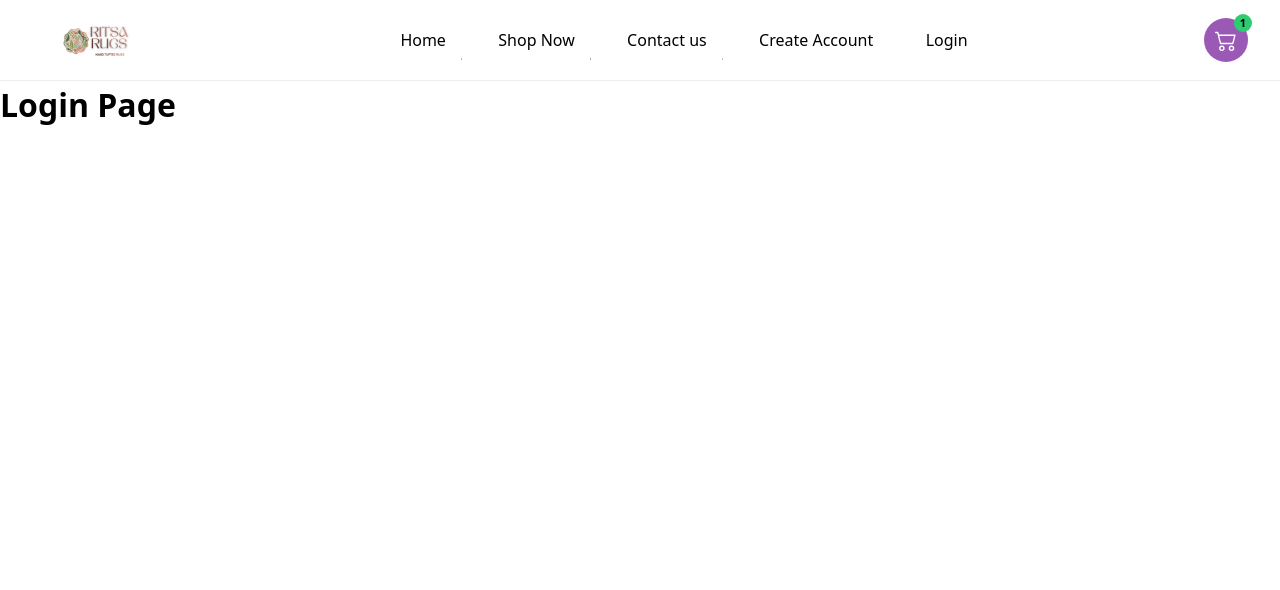
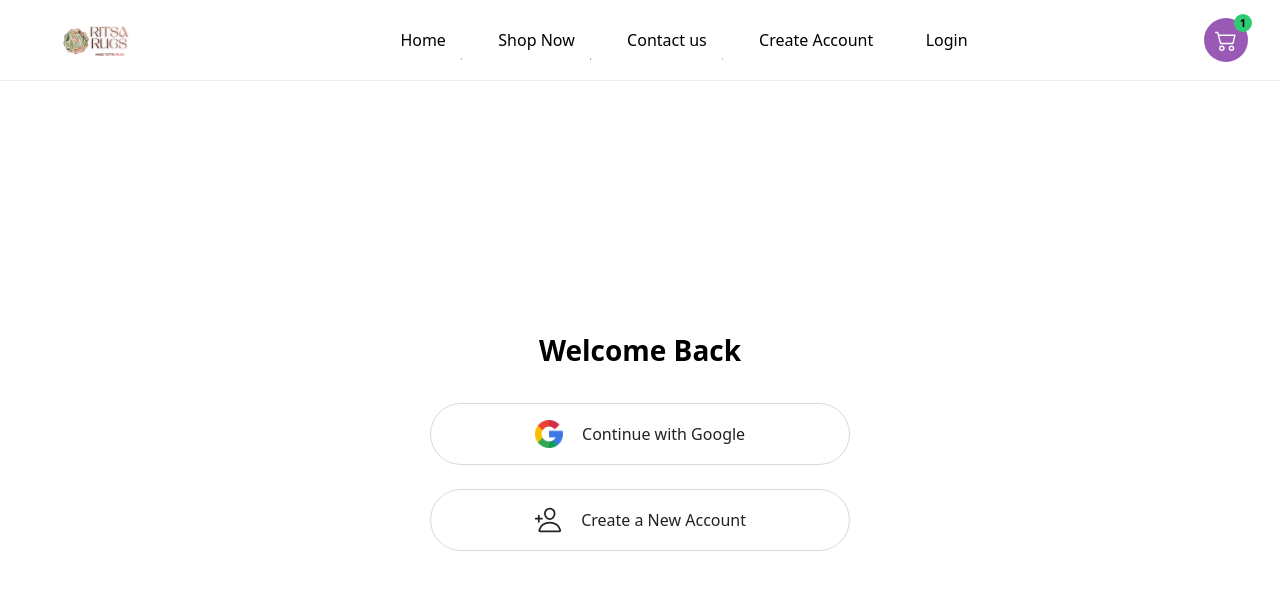
Before and after one commit to Deepansh-Srivastav/Ritsa-Rugs, a React (Vite) app in the folder Client/: page /login in a window 1280 px wide. Shown: the top 590 px of the page. Built offline with nearby package versions, Linux system fonts and the light colour scheme.

Commit message:
Added the Google OAuth to the ritsa rugs frontend.

```diff
--- a/Client/package.json
+++ b/Client/package.json
@@ -10,6 +10,7 @@
     "preview": "vite preview"
   },
   "dependencies": {
+    "@react-oauth/google": "^0.13.4",
     "react": "^19.2.0",
     "react-dom": "^19.2.0",
     "react-icons": "^5.5.0",
--- a/Client/src/app/layouts/PublicLayout.jsx
+++ b/Client/src/app/layouts/PublicLayout.jsx
@@ -3,11 +3,11 @@ import Navbar from "../../shared/components/navbar/Navbar";
 
 const PublicLayout = () => {
     return (
-        <>
+        <main style={{ maxHeight: "100vh" }}>
             <Navbar />
             <Outlet />
             {/* <Footer /> */}
-        </>
+        </main>
     );
 };
 
--- a/Client/src/app/routes.jsx
+++ b/Client/src/app/routes.jsx
@@ -1,6 +1,8 @@
 import { createBrowserRouter } from "react-router-dom";
 import PublicLayout from "./layouts/PublicLayout";
 import ProfileLayout from "./layouts/ProfileLayout";
+import Register from "../features/auth/pages/Register";
+import Login from "../features/auth/pages/Login";
 
 const router = createBrowserRouter([
     {
@@ -21,9 +23,9 @@ const router = createBrowserRouter([
 
             { path: "orders", element: <h1>Orders Page</h1> },
 
-            { path: "login", element: <h1>Login Page</h1> },
+            { path: "login", element: <Login /> },
 
-            { path: "register", element: <h1>Register Page</h1> },
+            { path: "register", element: <Register /> },
 
             { path: "*", element: <h1>This page does not exist</h1> },
         ],
--- /dev/null
+++ b/Client/src/features/auth/components/OAuth.css
@@ -0,0 +1,69 @@
+.auth-btn {
+    display: inline-flex;
+    align-items: center;
+    justify-content: center;
+    gap: 1.2rem;
+
+    width: 100%;
+    max-width: 420px;
+
+    padding: 1rem 2rem;
+
+    font-size: var(--fs-button);
+    font-weight: 500;
+    color: var(--color-text);
+
+    border: 1px solid rgba(0, 0, 0, 0.15);
+    border-radius: 50px;
+
+    cursor: pointer;
+    transition: background-color 0.2s ease, box-shadow 0.2s ease;
+}
+
+.auth-btn:hover {
+    background-color: #f7f7f7;
+}
+
+.auth-btn:active {
+    background-color: #eee;
+}
+
+.auth-btn:focus-visible {
+    outline: 2px solid #4285f4;
+    outline-offset: 2px;
+}
+
+/* Icon container */
+.auth-icon {
+    display: flex;
+    align-items: center;
+    justify-content: center;
+}
+
+.auth-icon img {
+    width: 28px;
+    height: 28px;
+}
+
+.auth-icon svg {
+    width: 28px;
+    height: 28px;
+}
+
+/* Mobile optimization */
+@media (max-width: 480px) {
+    .auth-btn {
+        font-size: var(--fs-nav-sm);
+        padding: 0.65rem 0.9rem;
+    }
+
+    .auth-icon img {
+        width: 18px;
+        height: 18px;
+    }
+
+    .auth-icon svg {
+        width: 18px;
+        height: 18px;
+    }
+}
--- /dev/null
+++ b/Client/src/features/auth/components/OAuth.jsx
@@ -0,0 +1,32 @@
+import { Google } from "../../../shared/images/images";
+import { useGoogleLogin } from "@react-oauth/google";
+import "./OAuth.css"
+
+const GoogleOAuth = ({ url }) => {
+
+    const googleResponse = async (result) => {
+        try {
+            console.log(result);
+        }
+        catch (e) {
+            console.log("Error while getting the code from google - ", e);
+        }
+    };
+
+    const googleLogin = useGoogleLogin({
+        onSuccess: googleResponse,
+        onError: googleResponse,
+        flow: "auth-code"
+    })
+
+    return (
+        <button className="auth-btn" onClick={googleLogin}>
+            <div className="auth-icon">
+                <img src={Google} alt="auth-icon" />
+            </div>
+            <span>Continue with Google</span>
+        </button>
+    );
+};
+
+export default GoogleOAuth;
--- /dev/null
+++ b/Client/src/features/auth/pages/Login.css
@@ -0,0 +1,33 @@
+.login-page {
+    background-color: white;
+    width: 100%;
+    min-height: calc(100vh - 82px);
+    display: flex;
+    justify-content: center;
+    align-items: center;
+}
+
+.login-form-container{
+    display: flex;
+    flex-direction: column;
+    align-items: center;
+    justify-content: center;
+    padding: 1rem;
+    gap: 2rem;
+    width: 100%;
+    max-width: 550px;
+}
+
+.login-form-container h3{
+    font-size: var(--fs-h3);
+}
+
+.login-options{
+    width: 100%;
+    display: flex;
+    justify-content: center;
+    align-items: center;
+    flex-direction: column;
+    gap: 1.5rem;
+    width: 100%;
+}
--- /dev/null
+++ b/Client/src/features/auth/pages/Login.jsx
@@ -0,0 +1,26 @@
+import React from 'react'
+import GoogleOAuth from '../components/OAuth';
+import "./Login.css";
+import { IoPersonAddOutline } from "../../../shared/icons/icons.js"
+
+const Login = () => {
+  return (
+    <section className='login-page'>
+
+      <div className="login-form-container">
+        <h3>Welcome Back</h3>
+        <div className="login-options">
+          <GoogleOAuth />
+          <button className="auth-btn">
+            <div className="auth-icon">
+              <IoPersonAddOutline />
+            </div>
+            <span>Create a New Account</span>
+          </button>
+        </div>
+      </div>
+    </section>
+  );
+};
+
+export default Login;
--- /dev/null
+++ b/Client/src/features/auth/pages/Register.jsx
@@ -0,0 +1,9 @@
+import React from 'react'
+
+const Register = () => {
+  return (
+    <div>Register</div>
+  );
+};
+
+export default Register;
--- a/Client/src/shared/images/images.js
+++ b/Client/src/shared/images/images.js
@@ -1,5 +1,7 @@
 import ritsaRugsLogo from "../../assets/images/Ritsa Rugs.png"
+import Google from "../../assets/images/google.png"
 
 export {
     ritsaRugsLogo,
+    Google,
 }
--- a/Client/src/styles/reset.css
+++ b/Client/src/styles/reset.css
@@ -4,6 +4,11 @@
     box-sizing: border-box;
     margin: 0;
     padding: 0;
+}
+
+html,
+body {
+    height: 100%;
 }
 
 ul,
```
Also changed, not shown: Client/src/main.jsx (+7 -4 lines), Client/src/assets/images/google.png (added), Client/src/features/auth/pages/Register.css (added), 1 other file (tests, documents, lock files or other folders).
